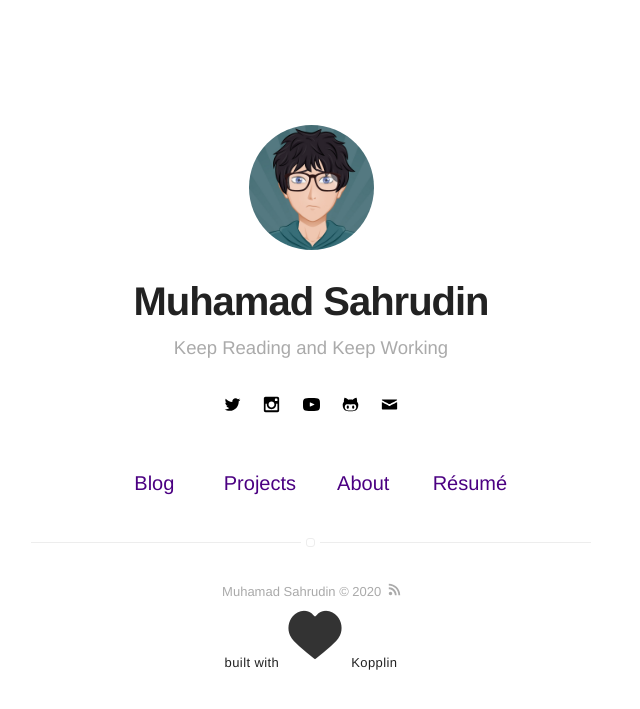
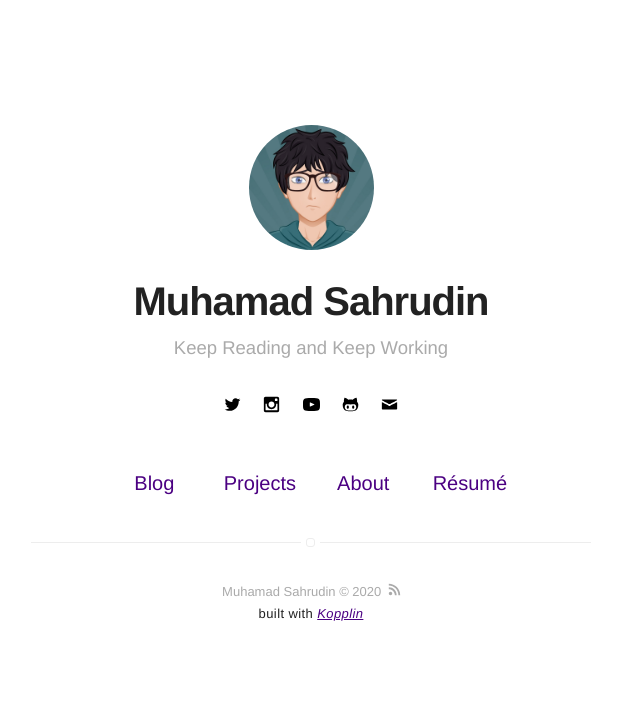
Before and after one commit to rulnove/me, a Jekyll site: the page built from index.html, in a window 1280 px wide. Shown: the top 709 px of the page, without its empty margins (329-969 px from the left). Built offline with Jekyll 4.4.1, drawn with Linux system fonts in a browser that asks for light colours.

Commit message:
Update footer.html

```diff
--- a/_includes/footer.html
+++ b/_includes/footer.html
@@ -9,7 +9,7 @@
 
     <p class="extra">
         <a class="link" href="https://github.com/sergiokopplin/indigo">built with</a>
-        <img class="image" src="/assets/images/love.png" alt="">
+        <i aria-hidden='true' class='fa fa-heart'/>
         <a class="link" href="https://github.com/sergiokopplin/indigo">Kopplin</a>
     </p>
 </footer>
```
